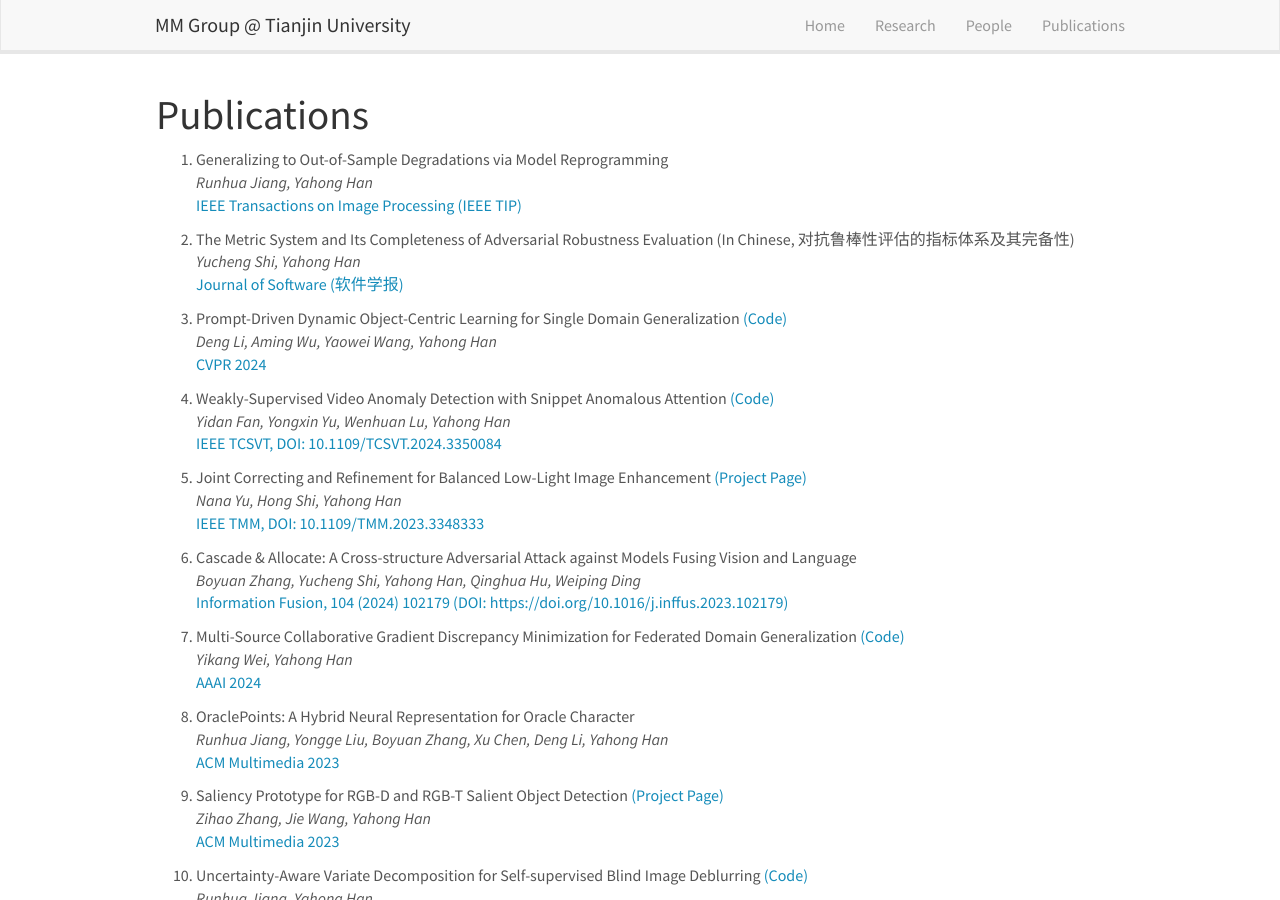
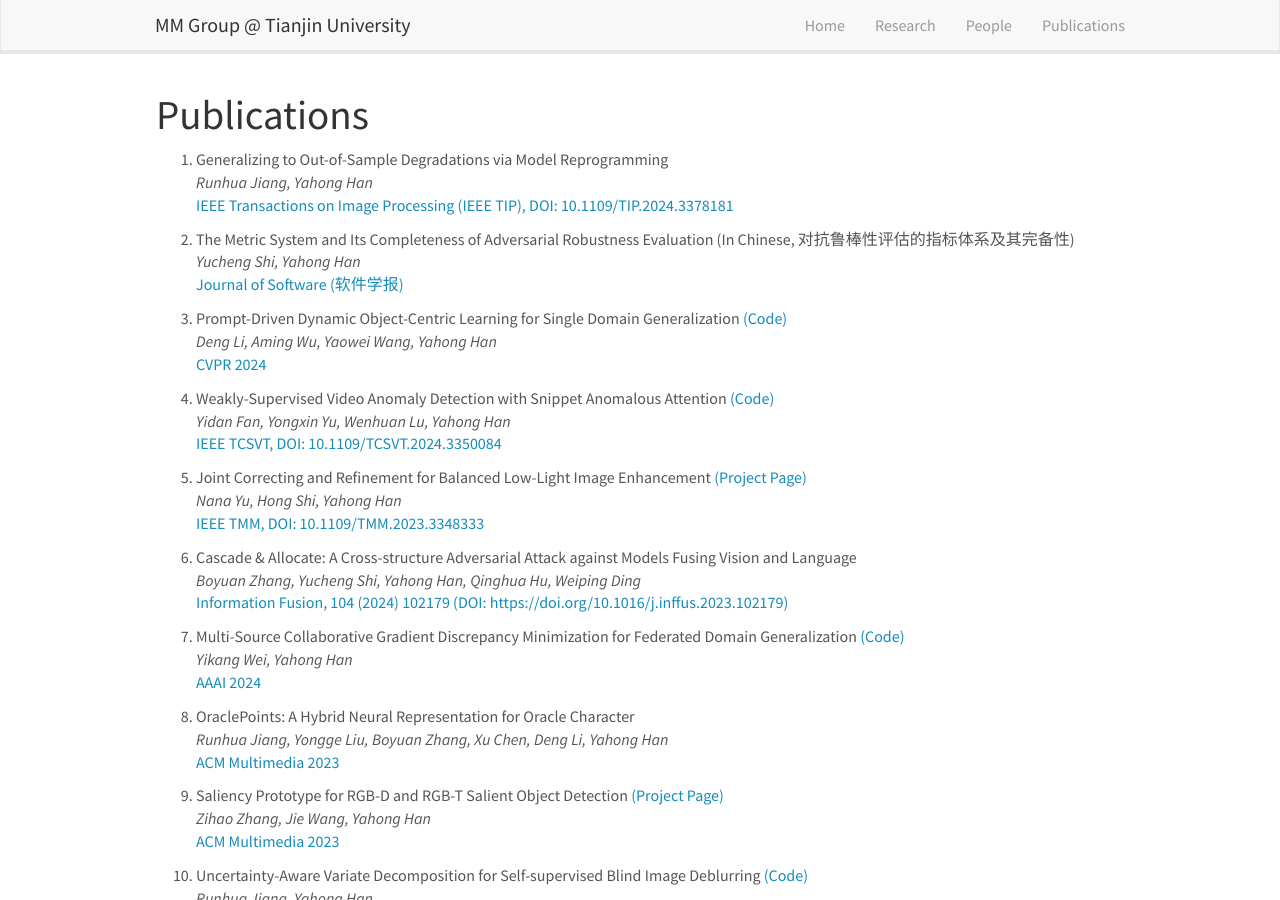
Before and after one commit to tjumm/tjumm.github.io, a Jekyll site: the page built from _pages/publications.md, in a window 1280 px wide and 900 px high. Built offline with Jekyll 4.4.1, drawn with Linux system fonts in a browser that asks for light colours; comment, search, counter and statistics services are not loaded.

Commit message:
add tip doi

```diff
--- a/_data/publist.yml
+++ b/_data/publist.yml
@@ -4,7 +4,7 @@
   authors: Runhua Jiang, Yahong Han
   link:
     url:
-    display: "IEEE Transactions on Image Processing (IEEE TIP)"
+    display: "IEEE Transactions on Image Processing (IEEE TIP), DOI: 10.1109/TIP.2024.3378181"
   highlight: 0
 
 - title: "1. The Metric System and Its Completeness of Adversarial Robustness Evaluation (In Chinese, 对抗鲁棒性评估的指标体系及其完备性)"
```
